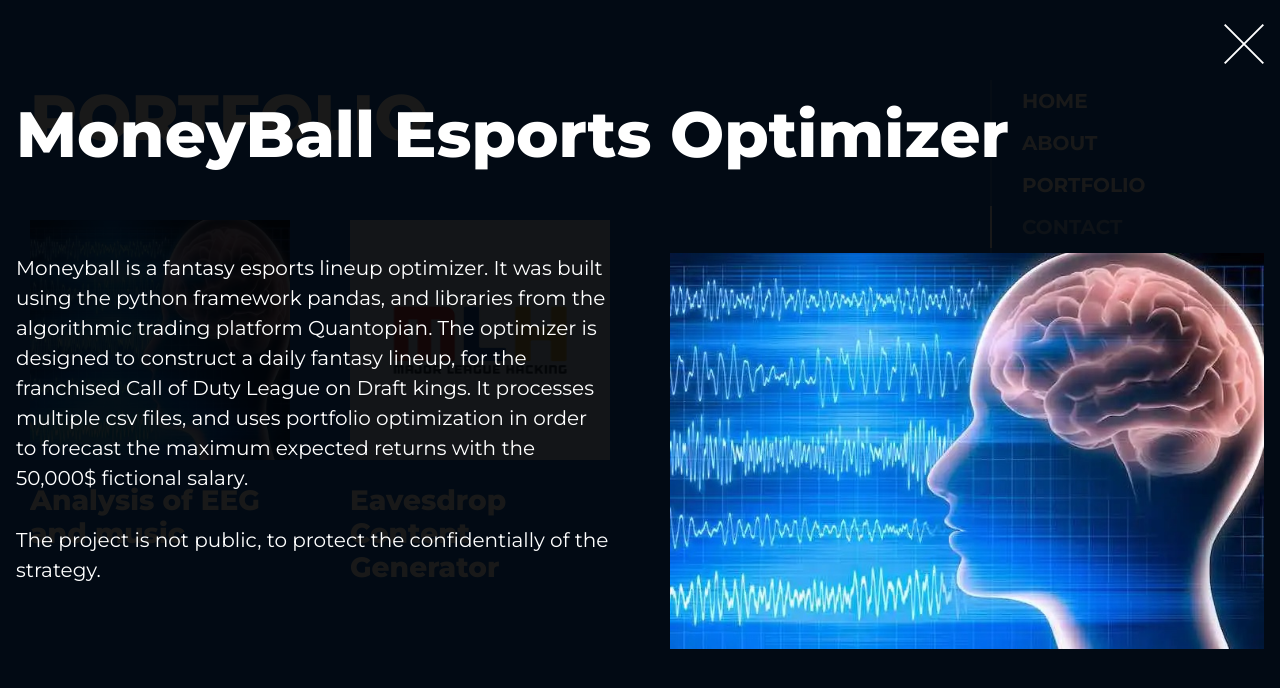
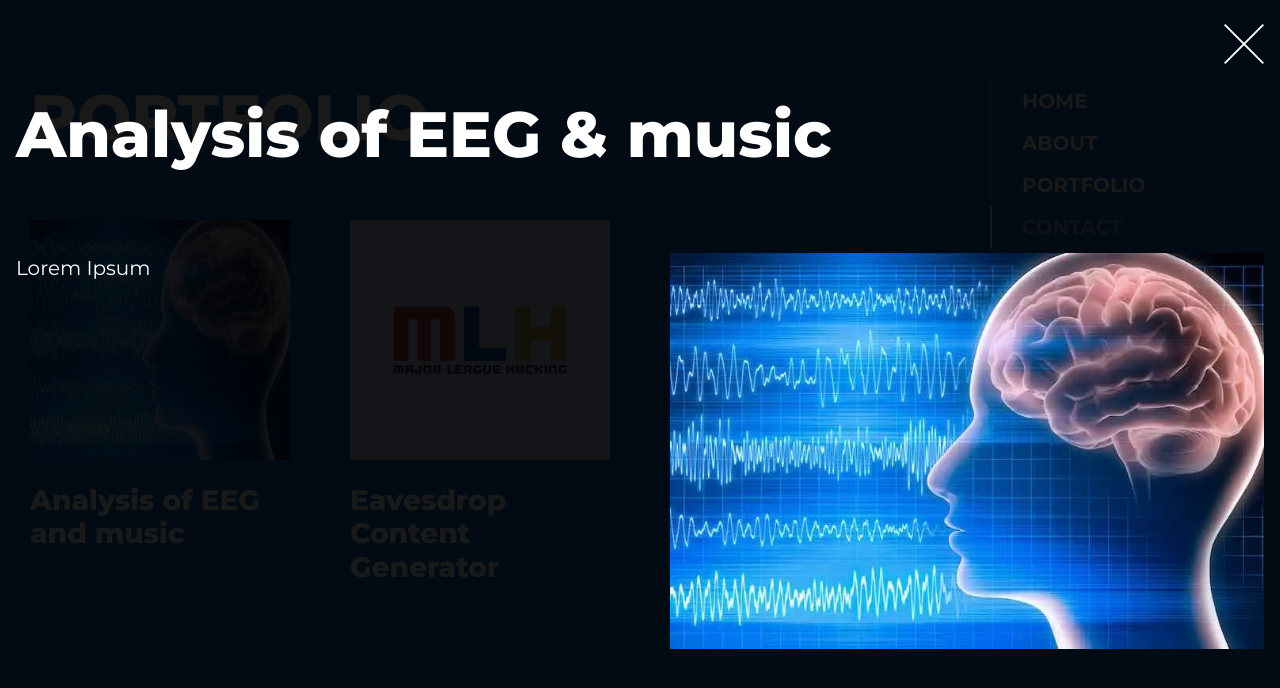
Before and after one commit to Bryson-P/Bryson-P.github.io, a plain HTML site: page index.html in a window 1280 px wide. Both pictures are taken after a click on the link "Analysis of EEG and music". Shown: the part 1601-2289 px from the top of the page. Drawn offline with nearby package versions, Linux system fonts and the light colour scheme.

Commit message:
Update index.html

```diff
--- a/index.html
+++ b/index.html
@@ -206,19 +206,16 @@
 				<div class="modal-body">
 					<article class="article">
 						<div class="article-header">
-							<h2 class="article-title"> MoneyBall Esports Optimizer</h2>
+							<h2 class="article-title"> Analysis of EEG  & music </h2>
 
 						</div>
 						<div class="row flex-column-reverse flex-lg-row">
 							<div class="col-12 col-lg-6">
 								<p>
-									Moneyball is a fantasy esports lineup optimizer. It was built using the python framework pandas, and libraries from the algorithmic trading platform Quantopian. The optimizer is designed to construct a daily fantasy lineup, for the franchised Call of Duty League on Draft kings. It processes multiple csv files, and uses portfolio optimization in order to forecast the maximum expected returns with the 50,000$ fictional salary.
+									Lorem Ipsum
 
 								</p>
-								<p>
-									The project is not public, to protect the confidentially of the strategy.
 
-								</p>
 							</div>
 							<div class="col-12 col-lg-6">
 								<img class="img-fluid mb-10" height="540px" width="810" src="cod38.jpg" alt="Project 1">
```
